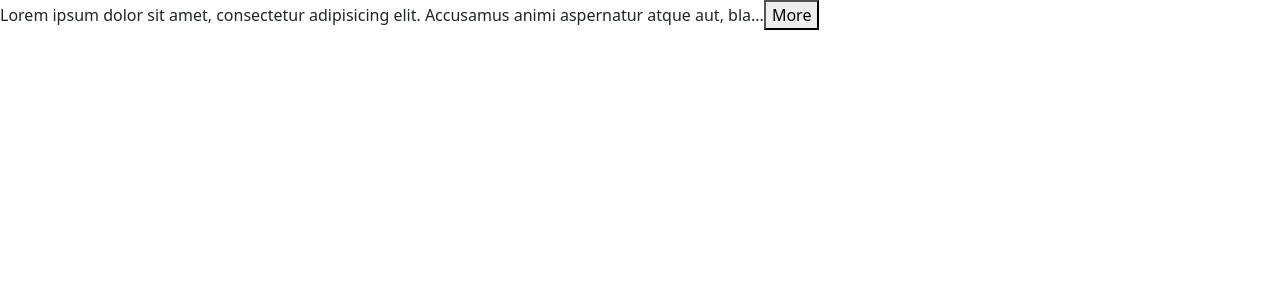
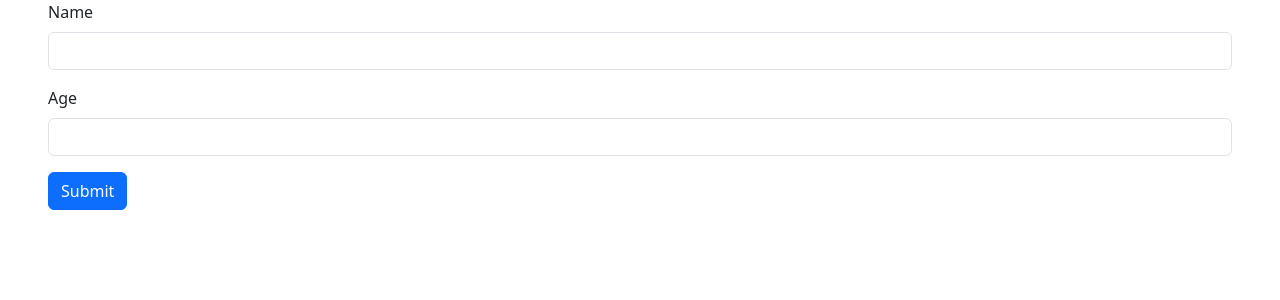
Before and after one commit to Abdullokh-dev/React-Project-Game, a React (Vite) app: page / in a window 1280 px wide. Shown: the top 300 px of the page. Built offline with nearby package versions, Linux system fonts and the light colour scheme.

Commit message:
Handle form submit

```diff
--- a/src/App.tsx
+++ b/src/App.tsx
@@ -1,18 +1,9 @@
-import ExpandableText from "./components/ExpandableText";
+import Form from "./components/Form";
 
 function App() {
     return (
         <>
-            <ExpandableText> Lorem ipsum dolor sit amet, consectetur adipisicing elit. Accusamus animi aspernatur atque
-                aut, blanditiis cupiditate delectus deleniti deserunt dignissimos distinctio dolorem doloribus error
-                fugiat, incidunt ipsum labore magni minima minus necessitatibus nesciunt numquam obcaecati omnis
-                perferendis quia ratione reiciendis repellat sed suscipit tempora tempore tenetur ut vel veniam. Aliquam
-                architecto aspernatur atque corporis debitis deleniti deserunt distinctio dolor dolore doloremque
-                dolorum ducimus esse eum expedita explicabo labore laboriosam laudantium molestias mollitia natus
-                necessitatibus nemo, neque nesciunt optio placeat quas qui quo quod recusandae rem repellat sint sit
-                tempora unde ut velit voluptas! Beatae culpa dolorum in, numquam quaerat recusandae
-                repellendus.
-            </ExpandableText>
+            <Form />
         </>
     )
 }
--- /dev/null
+++ b/src/components/Form.tsx
@@ -0,0 +1,27 @@
+import {FormEvent} from "react";
+
+function Form() {
+    const myFunc = (event: FormEvent) => {
+        event.preventDefault()
+        console.log('a')
+    }
+    return (
+        <>
+            <form onSubmit={myFunc}>
+                <div className="mb-3 px-5">
+                    <label htmlFor="name" className="form-label">Name</label>
+                    <input id='name' type="text" className="form-control"/>
+                </div>
+
+                <div className="mb-3 px-5">
+                    <label htmlFor="age" className="form-label">Age</label>
+                    <input id='age' type="number" className="form-control"/>
+                </div>
+
+                <button type={"submit"} className={'btn btn-primary mx-5'}> Submit </button>
+            </form>
+        </>
+    )
+}
+
+export default Form;
```
